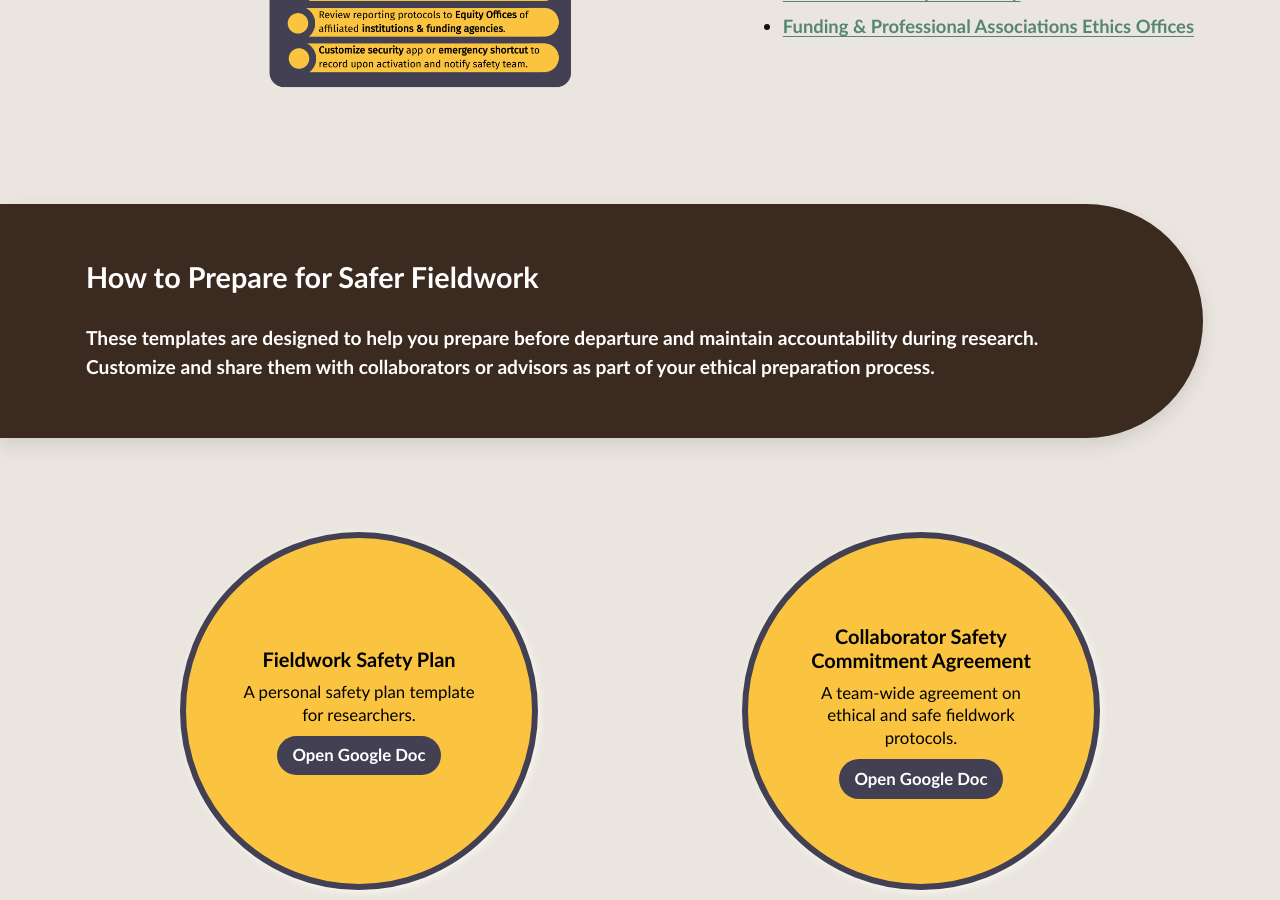
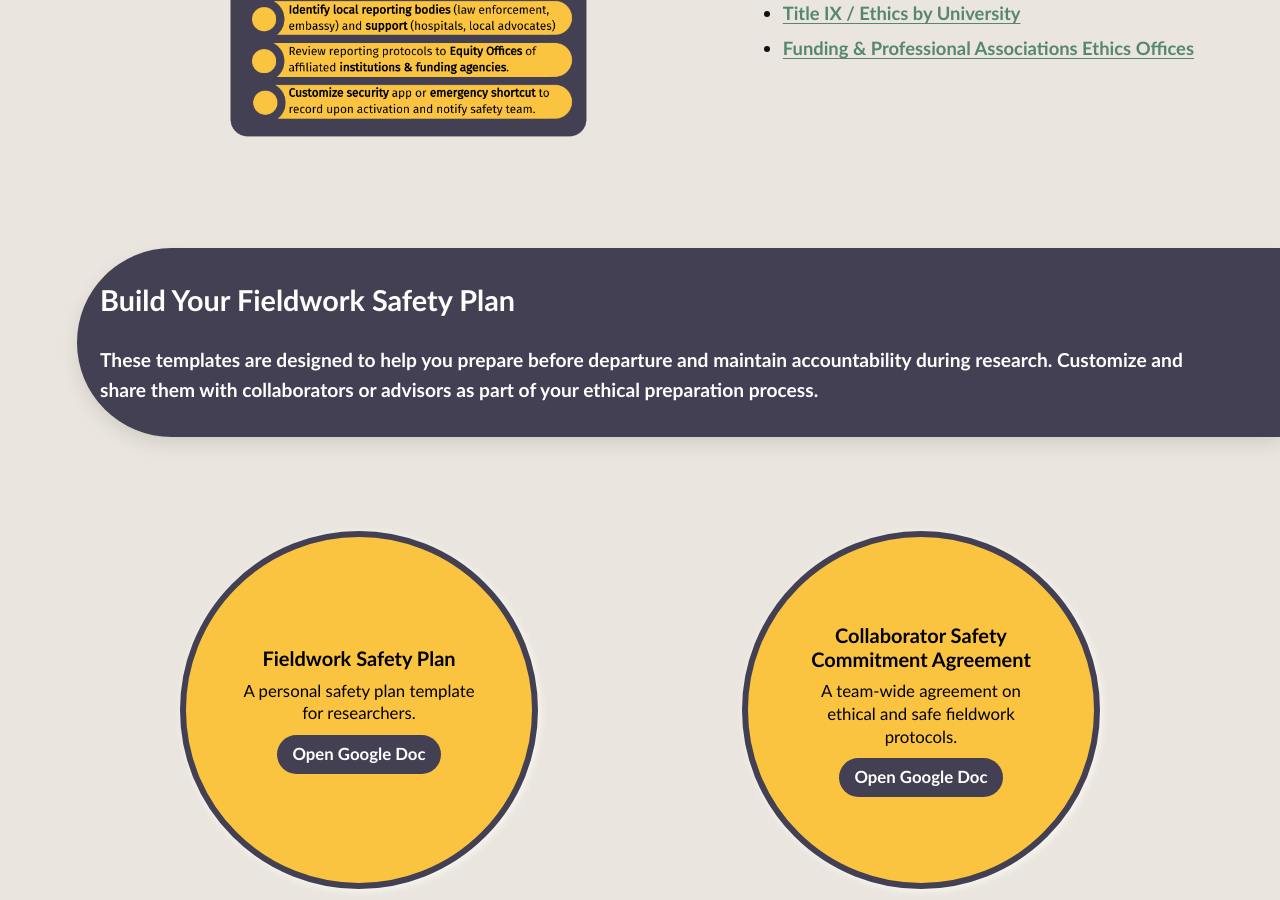
Before and after one commit to AnthroSafetyWarrior/GoldenTrowelProject, a Jekyll site: the page built from _pages/preparing.html, in a window 1280 px wide and 900 px high, scrolled down 2016 px. Built offline with Jekyll 4.4.1, drawn with Linux system fonts in a browser that asks for light colours.

Commit message:
updating name

```diff
--- a/_pages/preparing.html
+++ b/_pages/preparing.html
@@ -47,11 +47,13 @@
 
 <section class="section section--prep">
     <div class="split">
-  <figure class="art">
+<div class="text">
+<figure class="art">
       <img
         src="{{ '/assets/img/Safety-checklist.png' | absolute_url }}?v={{ site.time | date: '%s' }}" alt="Pre-Fieldwork Safety Checklist example"
   loading="lazy" decoding="async" fetchpriority="low">
  </figure>
+</div>
 
  <div class="text text--right">
 <p>Quicklinks:</p>
@@ -67,9 +69,9 @@
 </section>
 
 <!-- 3) PREPARING — pillband -->
-<section class="pillband pill--soil pill--clip-left pill--tight">
+<section class="pillband pill--slate pill--clip-right pill--tight">
  <div class="section">
-    <h2>How to Prepare for Safer Fieldwork</h2>
+    <h2>Build Your Fieldwork Safety Plan</h2>
     <p class="lede">These templates are designed to help you prepare before departure and maintain accountability during research. Customize and share them with collaborators or advisors as part of your ethical preparation process.</p>
 </div>
 </section>
```
Also changed, not shown: assets/img/Safety-checklist.png.
